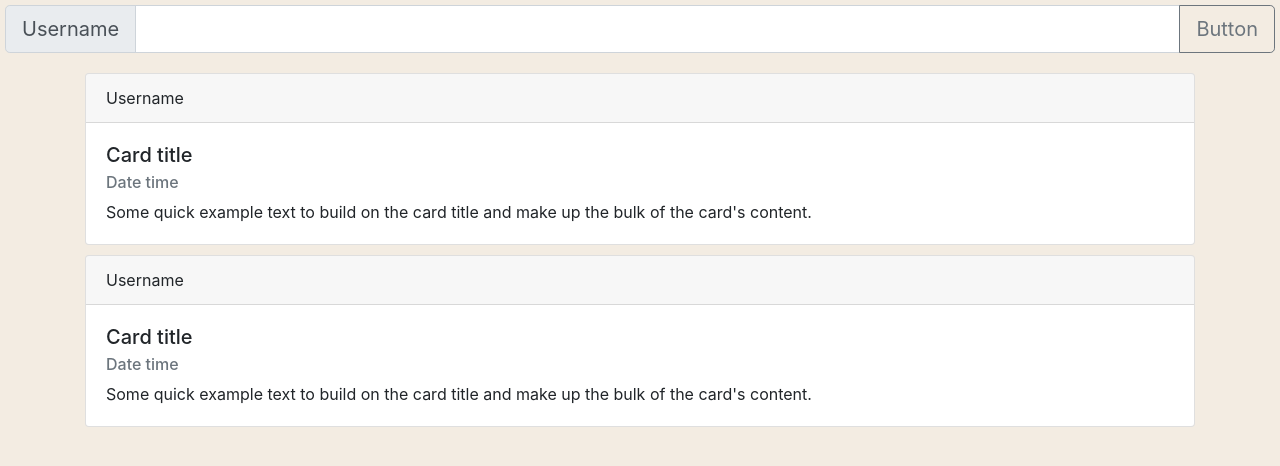
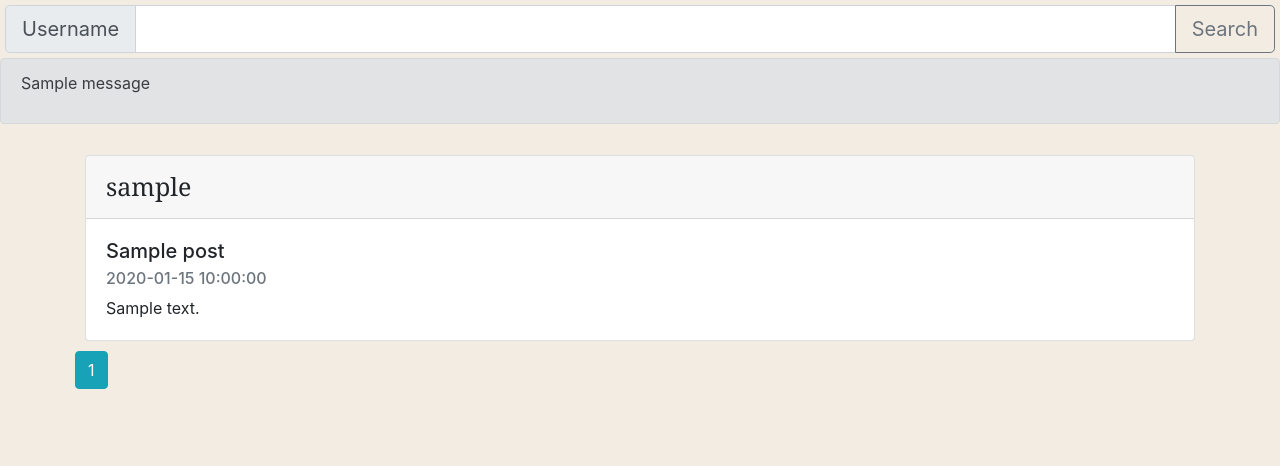
Before and after one commit to Mozes721/Flask_Blog_App, a Flask app: page / in a window 1280 px wide. Shown: the part 77-543 px from the top of the page. Run offline with Flask 2, Linux system fonts and the light colour scheme; tables that the repository leaves empty hold one stand-in row (values such as "Sample post"); one stand-in notice (Sample message) is shown; some libraries are stand-ins or nearby versions; some web fonts are replaced.

Commit message:
Finished blog app
Added paginator and one to many relationship

```diff
--- a/app.py
+++ b/app.py
@@ -1,5 +1,4 @@
 from flask import Flask, render_template, request, session, redirect, url_for, flash
-from flask_wtf import csrf
 from passlib.hash import sha256_crypt
 from datetime import timedelta
 import datetime
@@ -9,7 +8,8 @@ from sqlalchemy import ForeignKey, update
 from datetime import datetime
 from flask_wtf import FlaskForm
 from wtforms import StringField, TextAreaField ,SubmitField, validators
-from wtforms.fields.core import DateField
+from sqlalchemy import desc
+from py_paginator import Paginator
 
 app = Flask(__name__)
 #set the timeline the session can last
@@ -18,7 +18,7 @@ app.permanent_session_lifetime = timedelta(days=5)
 SECRET_KEY = 'secret key'
 
 #Configure Flask by providing the PostgreSQL URI
-app.config['SQLALCHEMY_DATABASE_URI'] = 'postgresql://postgres:password@localhost/Database'
+app.config['SQLALCHEMY_DATABASE_URI'] = 'postgresql://postgres:Asebomu12@localhost/Mozes721'
 #needs to be placed after app is created
 
 
@@ -56,12 +56,8 @@ class Posts(db.Model):
         self.content = content
         self.parent_id = parent_id
     def __repr__(self):
-     return f"Post('{self.title}', '{self.post_time}')"
+       return f"Post('{self.title}', '{self.post_time}')"
 
-# class Blogs(db.Model):
-#     pass
-
-# db.create_all()
 
 class PostForm(FlaskForm):
     post_time = datetime.today().replace(microsecond=0)
@@ -71,18 +67,36 @@ class PostForm(FlaskForm):
 
 
 #Routes
-@app.route('/', methods= ['post', 'get'])
+@app.route('/')
 def index():
-    #set the session as permanent with the given lifetime
+    #all posts
+    page = request.args.get('page', 1, type=int)
+    all_posts = db.session.query(Posts.post_time, Posts.title, Posts.content, Users.username).join(Posts)\
+        .order_by(Posts.post_time.desc()).paginate(page=page, per_page=3)
+
     session.permanent = True
     if "username" not in session:
         #status(disabled) so that logout and your posts are only accesible ones logged in
-        return render_template('index.html', status="disabled")
+        return render_template('index.html', status="disabled", posts=all_posts)
     else:
         username = session["username"]
-        user_id = session
         flash("You are already logged in as %s" % username)
-        return render_template("index.html")
+
+        return render_template("index.html", posts=all_posts)
+@app.route('/search', methods=['GET', 'POST'])
+def search():
+    if request.method == "POST":
+        username = request.form.get("username")
+        if db.session.query(Users.id).filter_by(username = username).scalar():
+            user_id = db.session.query(Users.id).filter_by(username = username).scalar()
+            user_posts = db.session.query(Posts).filter_by(parent_id=user_id)\
+                .order_by(Posts.post_time.desc())
+            return render_template('search.html', posts=user_posts, usr=username)
+        else:
+            flash("There is no post by  %s" % username)
+            return redirect(url_for('index'))
+
+
 
 #register route
 @app.route('/register', methods= ["POST", "GET"])
@@ -158,8 +172,11 @@ def members():
         #get the user in current session
         username = session["username"]
         #retrive the user ID from Users class model and as well all he posts from the user
+        page = request.args.get('page', 1, type=int)
+
         user_id = db.session.query(Users.id).filter_by(username = username).scalar()
-        user_posts = db.session.query(Posts).filter_by(parent_id=user_id).all()
+        user_posts = db.session.query(Posts).filter_by(parent_id=user_id)\
+            .order_by(Posts.post_time.desc()).paginate(page=page, per_page=3)
         #initiate declarative form class
         form = PostForm()
         #get the values from the input fields
@@ -172,8 +189,8 @@ def members():
             db.session.add(post)
             db.session.commit()
             flash("Your post was sucesfully submited")
-            return redirect(url_for('members', form=form, data=user_posts))
-        return render_template('members.html', form=form, data=user_posts)
+            return redirect(url_for('members', form=form, posts=user_posts))
+        return render_template('members.html', form=form, posts=user_posts)
     else:
         return redirect(url_for("index", status="disabled"))
 #Edit Post
@@ -186,10 +203,6 @@ def edit_post(id):
     #populate PostForm with the existing fields
     form = PostForm(obj=post)
     if request.method == "POST":
-        ### More tedious way of updating values of post ###
-        # title = form.title.data
-        # content = form.content.data
-        #db.session.query(Posts).filter_by(id = id).update({Posts.post_time: form.post_time, Posts.title: title, Posts.content: content})
         form.populate_obj(post)
         db.session.add(post)
         db.session.commit()
--- a/static/static/styles.css
+++ b/static/static/styles.css
@@ -25,3 +25,8 @@ h1 {
 .input-group {
     padding: 5px;
 }
+
+.card-header {
+    font-size: 25px;
+    font-family:Georgia, 'Times New Roman', Times, serif;
+}
--- a/templates/index.html
+++ b/templates/index.html
@@ -11,49 +11,60 @@
   .card {
     margin: 10px;
   }
+  .card-header {
+    font-size: 25px;
+    font-family:Georgia, 'Times New Roman', Times, serif;
+  }
 </style>
 
-
+<form action="/search" method="post">
   <div class="input-group input-group-lg">
   <div class="input-group-prepend">
     <span class="input-group-text" id="inputGroup-sizing-lg">Username</span>
   </div>
-  <input type="text" class="form-control" aria-label="Sizing example input" aria-describedby="inputGroup-sizing-lg">
-  <div class="input-group-append">
-    <button class="btn btn-outline-secondary" type="button" id="button-addon2">Button</button>
-  </div>
+
+    <input name="username" type="text" class="form-control" aria-label="Sizing example input" aria-describedby="inputGroup-sizing-lg" >
+      <div class="input-group-append">
+        <button class="btn btn-outline-secondary" type="submit" id="button-addon2">Search</button>
+      </div>
 </div>
-<!-- <div class="container">
-  <div class="user-name">
-    <h2>Sam</h2>
-    <div class="title">
+</form>
+{% with user = get_flashed_messages()  %}
+  {% if user %}
+    <div class="alert alert-secondary" role="alert">
+        {% for usr in user %}
+            <p>{{ usr }}</p>
+        {% endfor %}
+    </div>
+  {% endif %}
+{% endwith %}
 
+<div class="container">
+  {% for post in posts.items %}
+  <div class="card">
+
+    <div class="card-header">
+      {{ post.username }}
+    </div>
+
+
+    <div class="card-body">
+      <h5 class="card-title">{{ post.title }}</h5>
+      <h6 class="card-subtitle mb-2 text-muted">{{ post.post_time }}</h6>
+      <p class="card-text">{{ post.content }}</p>
     </div>
   </div>
-</div> -->
-<div class="container">
-  <div class="card">
-    <div class="card-header">
-      Username
-    </div>
-    <div class="card-body">
-      <h5 class="card-title">Card title</h5>
-      <h6 class="card-subtitle mb-2 text-muted">Date time</h6>
-      <p class="card-text">Some quick example text to build on the card title and make up the bulk of the card's content.</p>
-    </div>
-  </div>
+  {% endfor %}
+  {% for page_num in posts.iter_pages(left_edge=1, right_edge=1, left_current=1, right_current=2) %}
 
-  <div class="card">
-    <div class="card-header">
-      Username
-    </div>
-    <div class="card-body">
-      <h5 class="card-title">Card title</h5>
-      <h6 class="card-subtitle mb-2 text-muted">Date time</h6>
-      <p class="card-text">Some quick example text to build on the card title and make up the bulk of the card's content.</p>
-    </div>
-  </div>
-</div>
-
-
+      {% if page_num %}
+          {% if posts.page == page_num %}
+            <a class="btn btn-info mb-4" href="{{url_for('index', page=page_num)}}">{{ page_num }}</a>
+          {% else %}
+            <a class="btn btn-outline-info mb-4" href="{{url_for('index', page=page_num)}}">{{ page_num }}</a>
+          {% endif %}
+          {% else %}
+          ...
+        {% endif %}
+  {% endfor %}
 {% endblock %}
```
Also changed, not shown: templates/members.html (+13 -2 lines), templates/search.html (added, +37 -0 lines).
